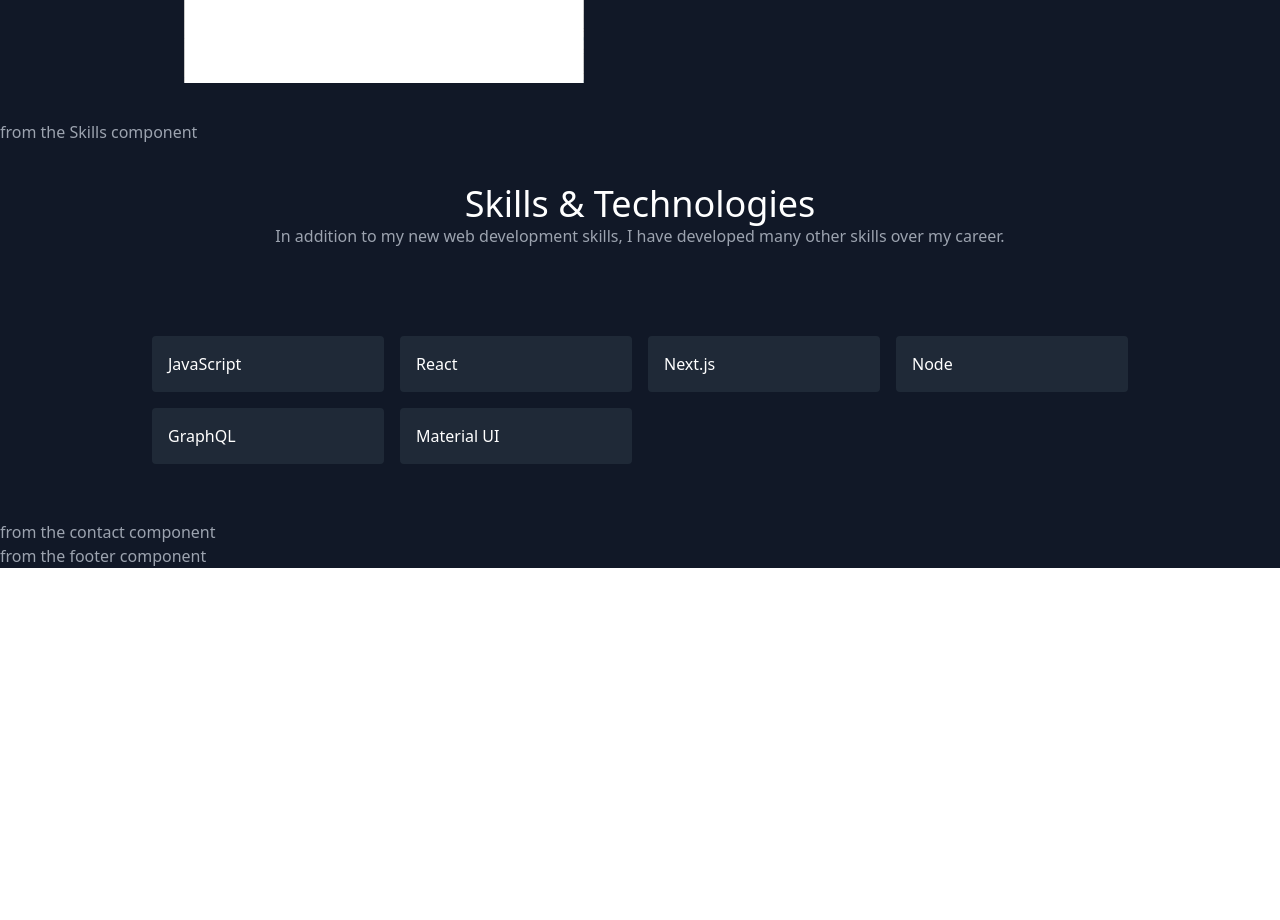
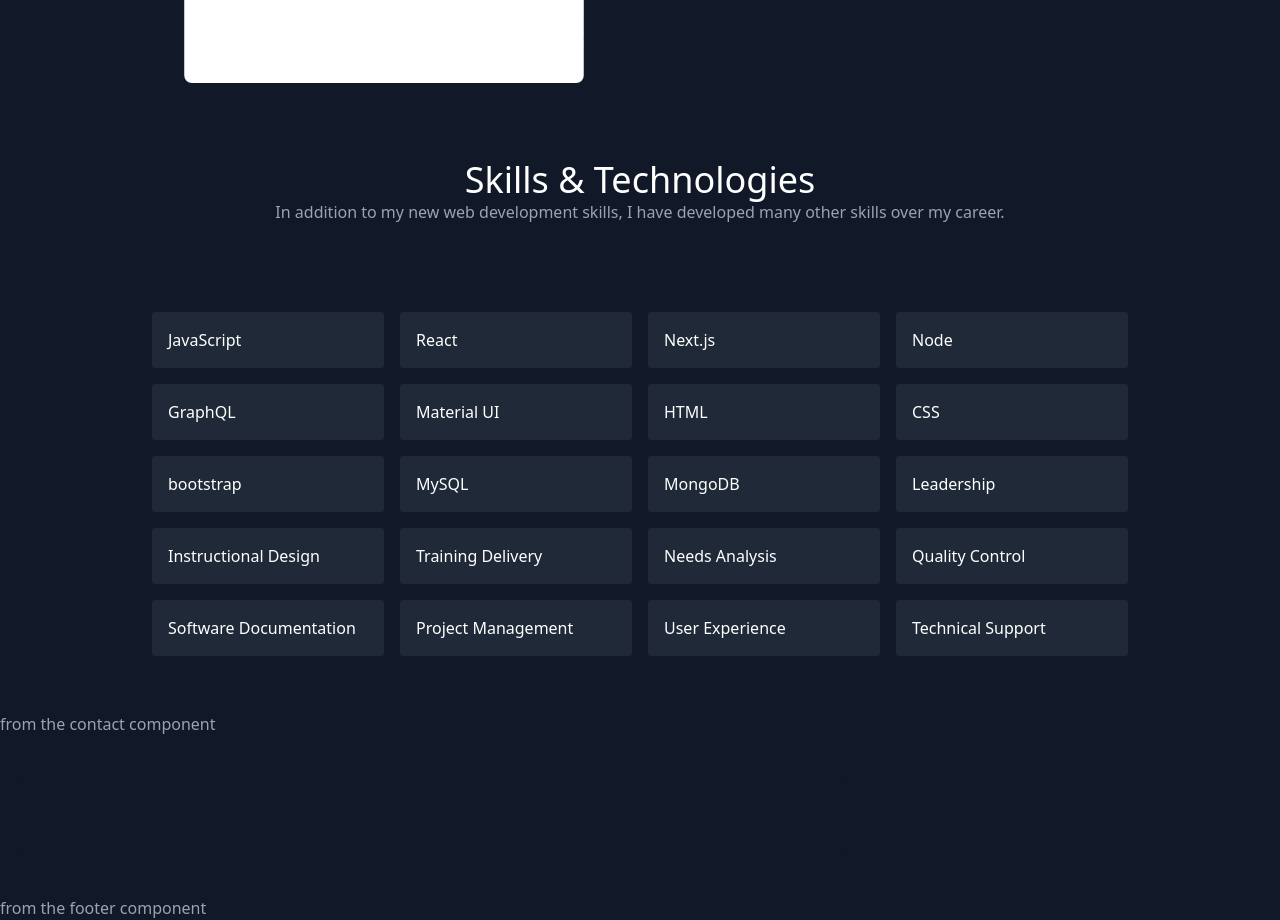
Before and after one commit to jpoulin587/jpoulin-portfolio, a React (Create React App) app: page / in a window 1280 px wide. Shown: the part 1560-2480 px from the top of the page. Before the commit the page ends 2128 px from the top, so only its background shows below. Built offline with nearby package versions, Linux system fonts and the light colour scheme.

Commit message:
added additional skills = starting contact

```diff
--- a/src/components/About.js
+++ b/src/components/About.js
@@ -29,7 +29,7 @@
                 </div>
                 <div className="lg:max-w-lg lg:w-full md:w-1/2 w-5/6">
                 <img
-                    className="object-cover object-center rounded"
+                    className="object-cover object-center rounded-lg"
                     alt="hero"
                     src="./laptop-sit.jpg"
                 />
--- a/src/components/Contact.js
+++ b/src/components/Contact.js
@@ -2,9 +2,22 @@
 
 const Contact = () => {
     return (
-        <div>
-           <p>from the contact component</p>
-        </div>
+        <section id="contact" className="relative">
+            <p>from the contact component</p>
+            <div className="container px-5 py-10 mx-auto flex sm:flex-">
+                <div className="lg:w-2/3 md:w-1/2 bg-gray-900 rounded-lg overflow-hidden sm:mr-10 p-10 flex items-end justify-start relative">
+
+                </div>
+
+            </div>
+
+
+
+
+
+
+
+        </section>
     )
 }
 
--- a/src/components/Projects.js
+++ b/src/components/Projects.js
@@ -23,7 +23,7 @@
                         <div className="flex relative">
                             <img
                                 alt="gallery"
-                                className="absolute inset-0 w-auto h-auto object-cover object-center"
+                                className="absolute inset-0 w-auto h-auto rounded-lg object-cover object-center"
                                 src={project.image}
                             />
                             <div className="px-8 py-10 relative z-10 w-full border-gray-800 bg-gray-900 opacity-0 hover:opacity-100">
--- a/src/components/Skills.js
+++ b/src/components/Skills.js
@@ -4,9 +4,8 @@
 const Skills = () => {
     return (
         <section id="skills">
-            <p>from the Skills component</p>
-            <div className="container px-5 py-10 mx-auto">
-                <div className="text-center mb-20">
+            <div className="container px-5 py-10 mx-auto md:text-center">
+                <div className="mb-20">
                     <h1 className="sm:text-4xl text-3xl font-medium title-font text-white md-4">
                         Skills &amp; Technologies
                     </h1>
@@ -16,8 +15,8 @@
                 </div>
                 <div className="flex flex-wrap lg:w-4/5 sm:mx-auto sm:mb-2 -mx-2">
                 {skills.map((skill) => (
-            <div key={skill} className="p-2 sm:w-1/4 w-full">
-              <div className="bg-gray-800 rounded flex p-4 h-full items-center">
+            <div key={skill} className="p-2 sm:w-1/4 w-full  align-middle">
+                <div className="bg-gray-800 rounded flex p-4 h-full">
                     <span className="title-font font-medium text-white">
                     {skill}
                     </span>
--- a/src/projectData.js
+++ b/src/projectData.js
@@ -55,4 +55,21 @@
   "Node",
   "GraphQL",
   "Material UI",
+  "HTML",
+  "CSS",
+  "bootstrap",
+  "MySQL",
+  "MongoDB",
+  "Leadership",
+  "Instructional Design",
+  "Training Delivery",
+  "Needs Analysis",
+  "Quality Control",
+  "Software Documentation",
+  "Project Management",
+  "User Experience",
+  "Technical Support",
+
+
+
 ];
```
Lines whose indentation alone changed are shown as unchanged.
